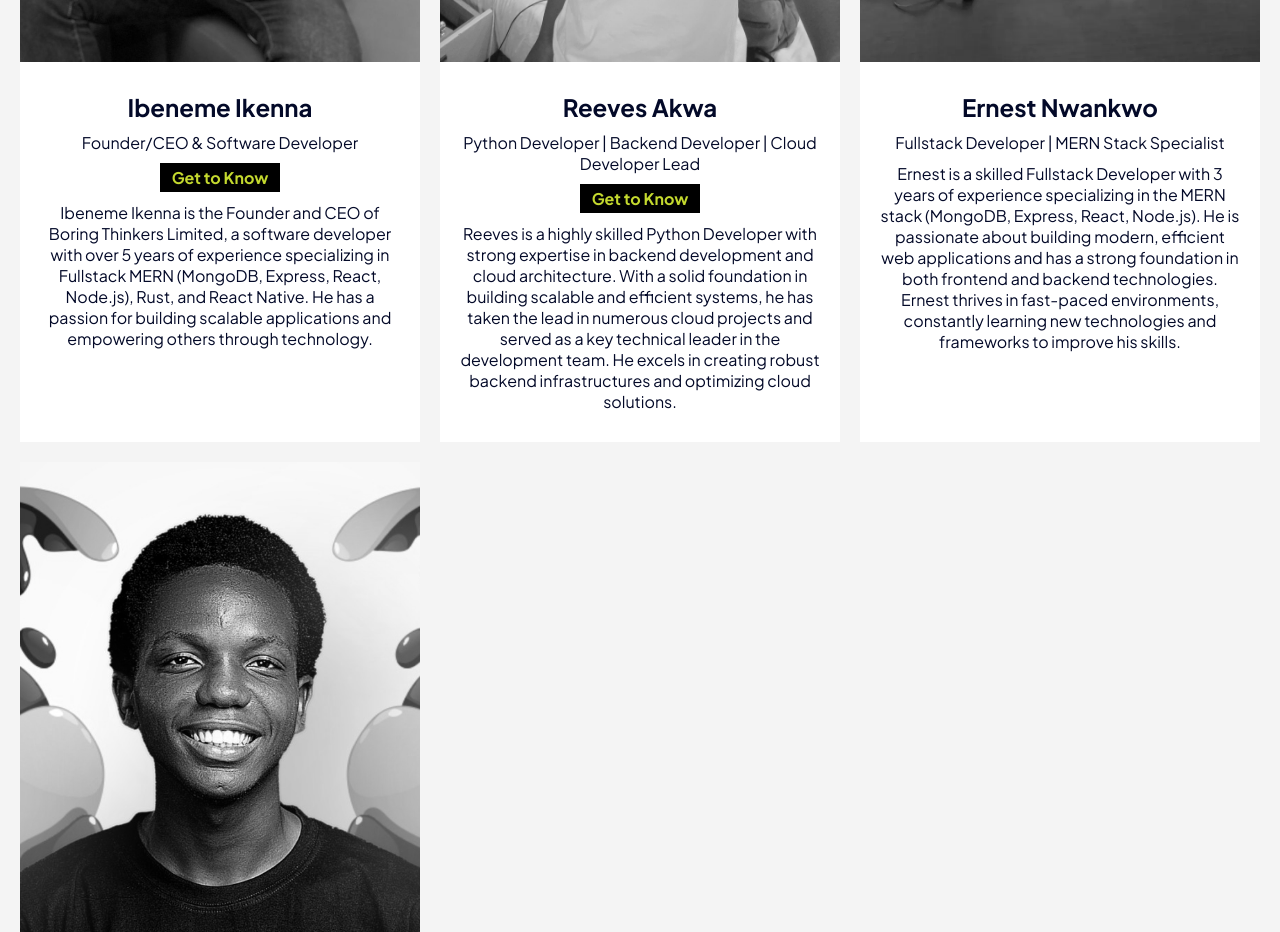
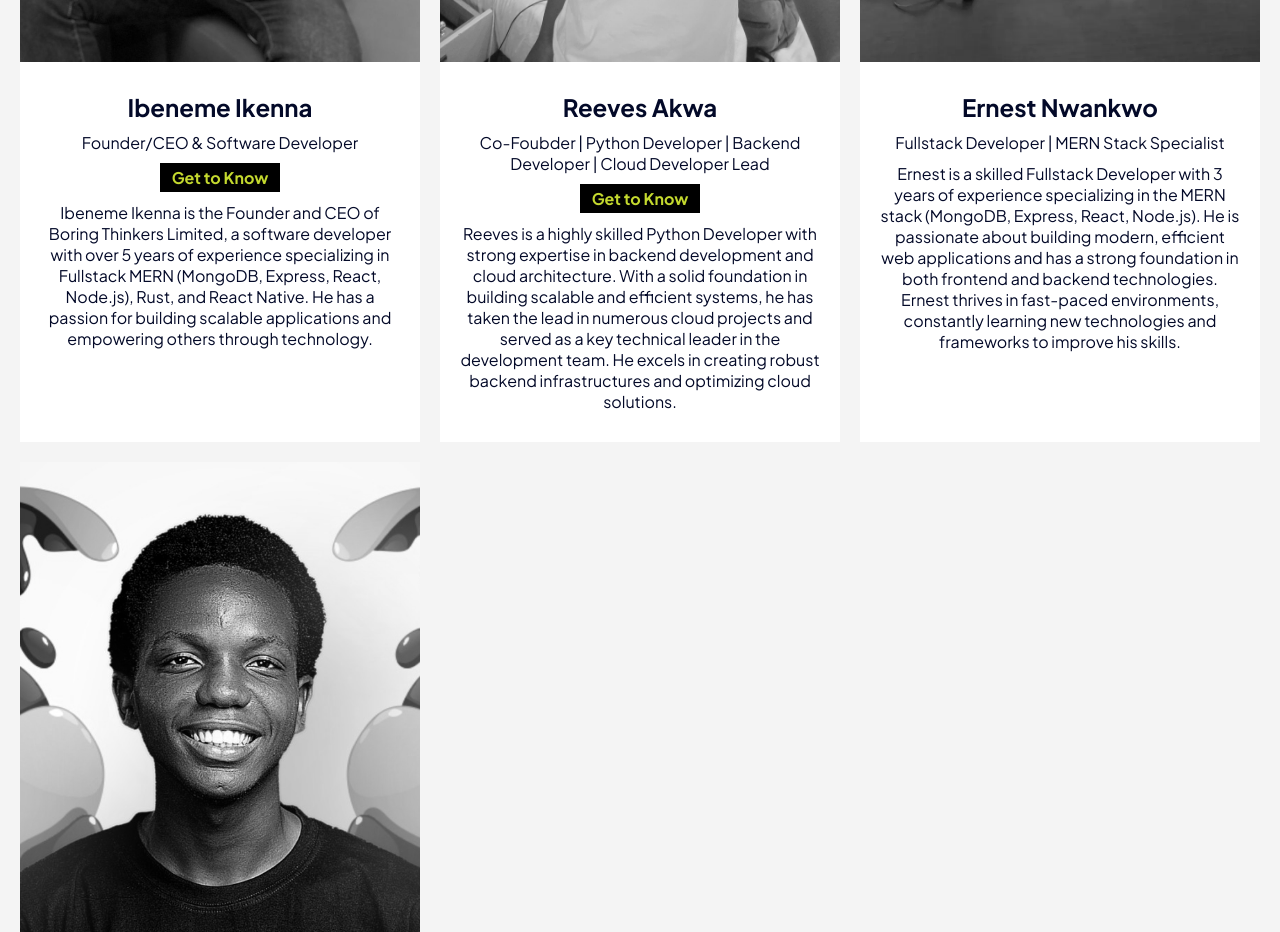
Before and after one commit to Ibeneme/Boringthinkers, a React (Vite) app: page /team in a window 1280 px wide. Shown: the part 1440-2372 px from the top of the page. Built offline with nearby package versions, Linux system fonts and the light colour scheme.

Commit message:
first commit

```diff
--- a/src/Components/OurTeam/OurTeam.tsx
+++ b/src/Components/OurTeam/OurTeam.tsx
@@ -18,7 +18,7 @@ const teamMembers = [
   {
     twitter: "https://www.linkedin.com/in/reeves-akwa-97ab5b165/",
     name: "Reeves Akwa",
-    title: "Python Developer | Backend Developer | Cloud Developer Lead",
+    title: "Co-Foubder | Python Developer | Backend Developer | Cloud Developer Lead",
     bio: "Reeves is a highly skilled Python Developer with strong expertise in backend development and cloud architecture. With a solid foundation in building scalable and efficient systems, he has taken the lead in numerous cloud projects and served as a key technical leader in the development team. He excels in creating robust backend infrastructures and optimizing cloud solutions.",
     image: reevesImage, // Replace with the actual image variable or path
   },
```
Also changed, not shown: 1 other file (tests, documents, lock files or other folders).
